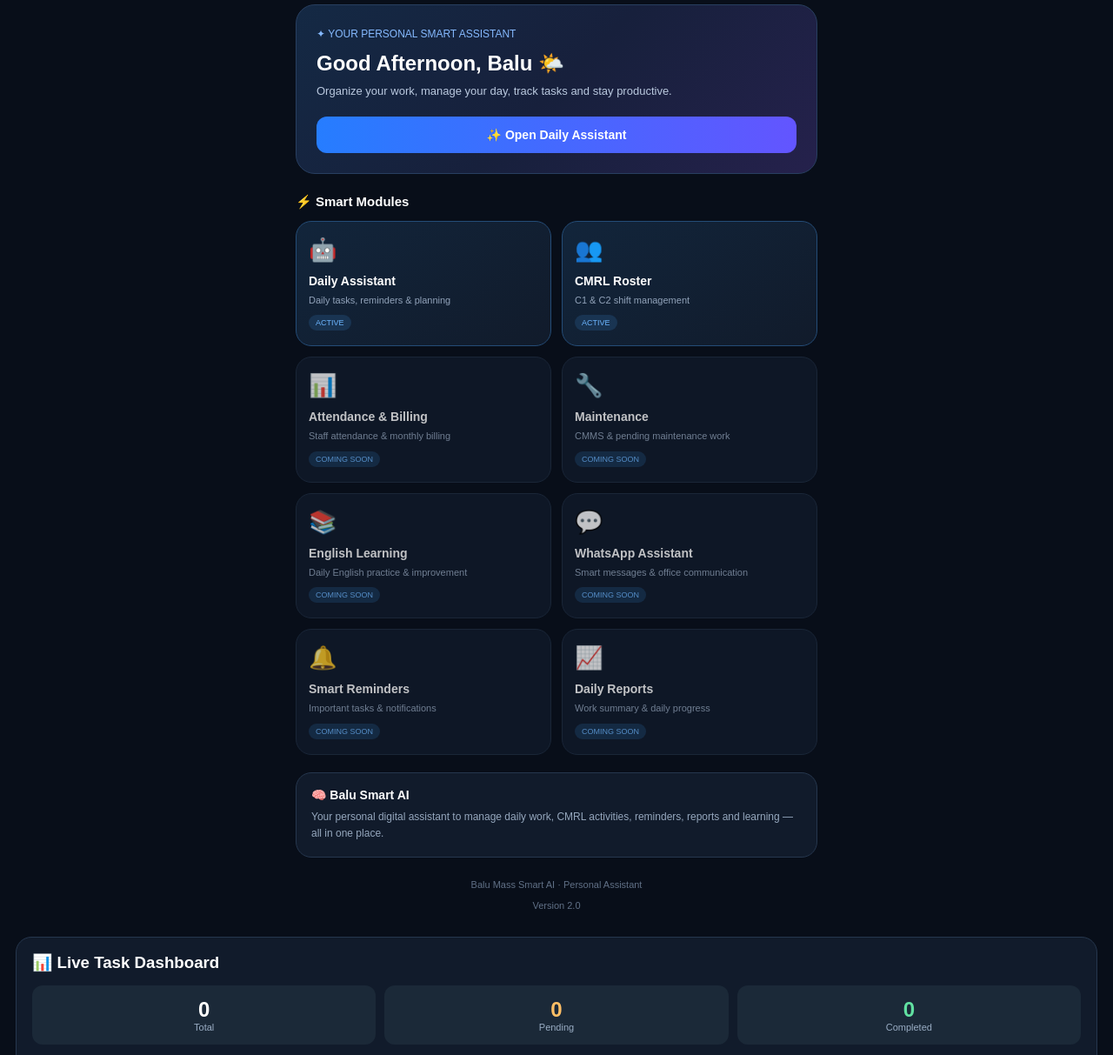
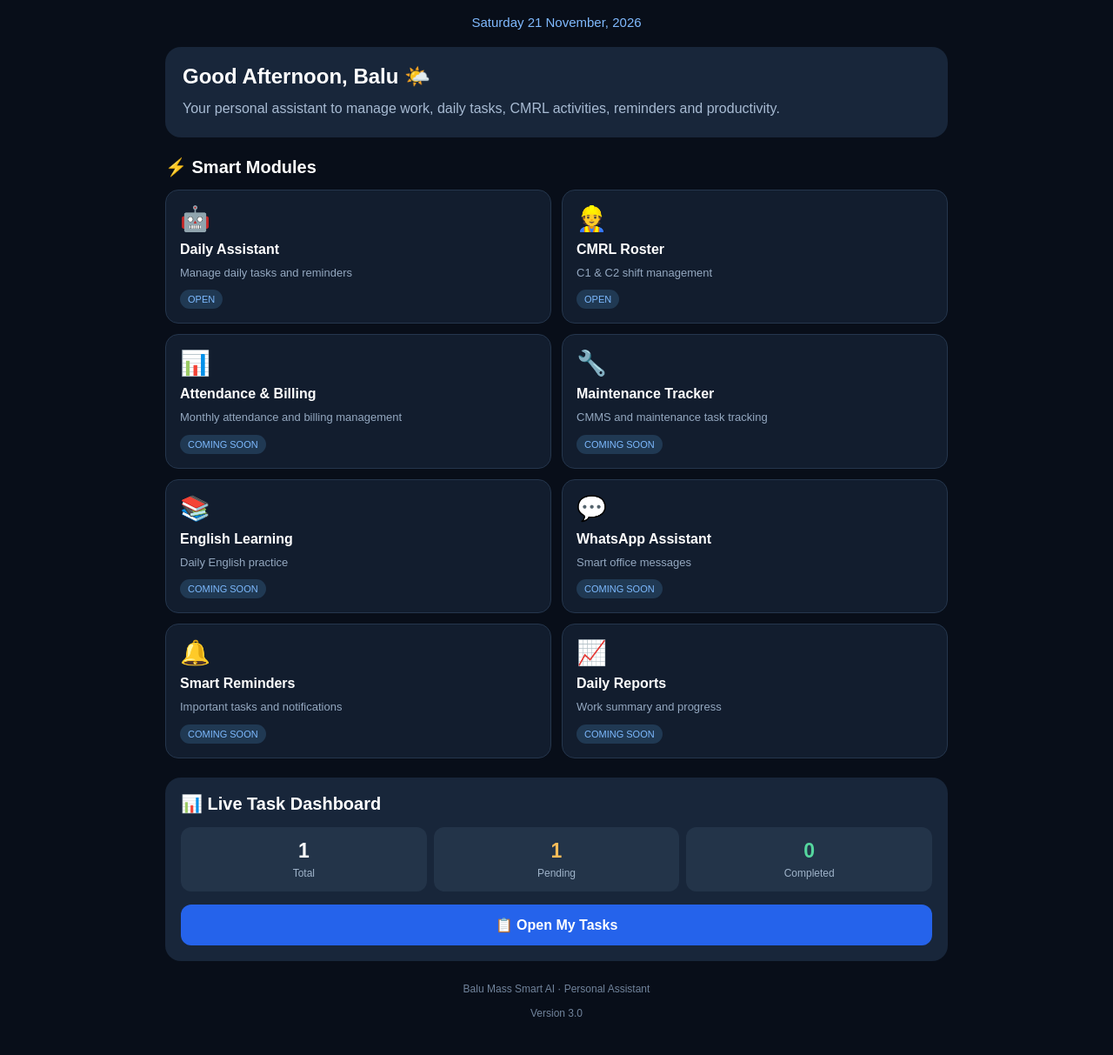
Before and after one commit to bbalu923-create/balu-mass-smart-ai, a plain HTML site: page index.html in a window 1280 px wide. Shown: the part 125-1338 px from the top of the page at 87% size. Drawn offline with Linux system fonts and the light colour scheme.

Commit message:
Update index.html

```diff
--- a/index.html
+++ b/index.html
@@ -1,4 +1,3 @@
-
 <!DOCTYPE html>
 <html lang="en">
 <head>
@@ -17,186 +16,172 @@ body {
   font-family: Arial, sans-serif;
   background: #080e19;
   color: white;
-    min-height: 100vh;
-    padding: 18px;
+  padding: 15px;
 }
 
 .container {
-    max-width: 600px;
+  max-width: 900px;
   margin: auto;
 }
 
 .header {
-    display: flex;
-    align-items: center;
-    gap: 12px;
-    margin-bottom: 25px;
-}
-
-.logo {
-    width: 55px;
-    height: 55px;
+  text-align: center;
+  background: #18263a;
+  padding: 25px 15px;
   border-radius: 18px;
-    background: linear-gradient(135deg, #1685ff, #674cff);
-    display: flex;
-    align-items: center;
-    justify-content: center;
-    font-size: 27px;
-    box-shadow: 0 0 25px #167cff33;
+  margin-bottom: 20px;
 }
 
 .header h1 {
-    font-size: 20px;
-    font-weight: 700;
+  font-size: 26px;
+  margin-bottom: 8px;
 }
 
 .header p {
-    color: #8c9db5;
-    font-size: 12px;
-    margin-top: 5px;
+  color: #a8bbd3;
 }
 
 .date {
-    color: #8c9db5;
-    font-size: 12px;
-    margin-bottom: 18px;
+  text-align: center;
+  color: #80baff;
+  margin-bottom: 20px;
+  font-size: 15px;
 }
 
 .welcome {
-    background: linear-gradient(135deg, #142944, #17203c, #25214c);
-    border: 1px solid #283f60;
-    border-radius: 22px;
-    padding: 23px;
-    margin-bottom: 22px;
-}
-
-.welcome small {
-    color: #86baff;
-    font-size: 12px;
+  background: #18263a;
+  border-radius: 18px;
+  padding: 20px;
+  margin-bottom: 20px;
 }
 
 .welcome h2 {
-    font-size: 24px;
-    margin: 12px 0 8px;
+  margin-bottom: 10px;
 }
 
 .welcome p {
-    color: #bac9df;
-    font-size: 13px;
+  color: #a8bbd3;
   line-height: 1.6;
 }
 
-.ai-button {
-    display: block;
-    text-decoration: none;
-    margin-top: 18px;
-    padding: 13px;
-    text-align: center;
-    border-radius: 12px;
-    background: linear-gradient(90deg, #267dff, #6355ff);
-    color: white;
-    font-weight: bold;
-    font-size: 14px;
+.section-title {
+  margin: 22px 0 14px;
+  font-size: 20px;
 }
 
-.section-title {
-    font-size: 15px;
-    margin: 23px 0 13px;
-}
-
-.grid {
+.modules {
   display: grid;
   grid-template-columns: repeat(2, 1fr);
   gap: 12px;
 }
 
 .card {
-    background: #111b2b;
-    border: 1px solid #202e42;
-    border-radius: 18px;
-    padding: 17px 14px;
-    min-height: 125px;
-    text-decoration: none;
-    color: white;
-    transition: 0.2s;
+  background: #121d2e;
+  border: 1px solid #25364d;
+  border-radius: 15px;
+  padding: 16px;
+  min-height: 145px;
 }
 
-.card:active {
-    transform: scale(0.97);
-}
-
-.card-icon {
-    font-size: 26px;
-    margin-bottom: 12px;
+.card .icon {
+  font-size: 28px;
+  margin-bottom: 10px;
 }
 
 .card h3 {
-    font-size: 14px;
-    margin-bottom: 6px;
+  font-size: 16px;
+  margin-bottom: 8px;
 }
 
 .card p {
-    font-size: 11px;
-    color: #92a3ba;
+  color: #94a8c0;
+  font-size: 13px;
   line-height: 1.5;
 }
 
-.active-card {
-    border-color: #244c77;
-    background: linear-gradient(145deg, #12253b, #111b2b);
+.status {
+  display: inline-block;
+  margin-top: 10px;
+  background: #203953;
+  color: #7dbaff;
+  padding: 5px 9px;
+  border-radius: 20px;
+  font-size: 11px;
 }
 
-.badge {
-    display: inline-block;
-    margin-top: 9px;
-    font-size: 9px;
-    color: #6db6ff;
-    background: #193452;
-    padding: 4px 8px;
-    border-radius: 20px;
+.card-button {
+  text-decoration: none;
+  color: white;
+  display: block;
 }
 
-.coming {
-    opacity: 0.75;
+.card-button:active {
+  transform: scale(0.98);
 }
 
-.quick-box {
-    margin-top: 20px;
-    background: #111b2b;
-    border: 1px solid #26374e;
+.dashboard {
+  background: #18263a;
   border-radius: 18px;
-    padding: 17px;
+  padding: 18px;
+  margin-top: 22px;
 }
 
-.quick-box h3 {
-    font-size: 14px;
-    margin-bottom: 8px;
+.dashboard h2 {
+  font-size: 20px;
+  margin-bottom: 15px;
 }
 
-.quick-box p {
-    color: #95a7bd;
+.stats {
+  display: grid;
+  grid-template-columns: repeat(3, 1fr);
+  gap: 8px;
+  margin-bottom: 15px;
+}
+
+.stat {
+  background: #233449;
+  padding: 14px 5px;
+  text-align: center;
+  border-radius: 12px;
+}
+
+.stat h3 {
+  font-size: 23px;
+  margin-bottom: 5px;
+}
+
+.stat p {
   font-size: 12px;
-    line-height: 1.6;
+  color: #9fb3c9;
+}
+
+.open-button {
+  display: block;
+  width: 100%;
+  text-decoration: none;
+  text-align: center;
+  background: #2563eb;
+  color: white;
+  padding: 14px;
+  border-radius: 12px;
+  font-weight: bold;
+  font-size: 16px;
 }
 
 .footer {
   text-align: center;
-    color: #607086;
-    font-size: 11px;
-    padding: 25px 0 10px;
+  margin: 25px 0;
+  color: #71849c;
+  font-size: 12px;
 }
 
-@media (max-width: 360px) {
-    body {
-        padding: 12px;
-    }
-
-    .welcome h2 {
-        font-size: 21px;
+@media (max-width: 400px) {
+  .header h1 {
+    font-size: 22px;
   }
 
   .card {
-        padding: 14px 11px;
+    padding: 13px;
   }
 }
 </style>
@@ -207,104 +192,116 @@ body {
 <div class="container">
 
 <header class="header">
-        <div class="logo">🤖</div>
-        <div>
-            <h1>BALU MASS SMART AI</h1>
+  <h1>🤖 BALU MASS SMART AI</h1>
   <p>Personal AI Control Center</p>
-        </div>
 </header>
 
 <div class="date" id="todayDate"></div>
 
 <section class="welcome">
-        <small>✦ YOUR PERSONAL SMART ASSISTANT</small>
   <h2 id="greeting">Welcome, Balu 👋</h2>
   <p>
-            Organize your work, manage your day,
-            track tasks and stay productive.
+    Your personal assistant to manage work, daily tasks,
+    CMRL activities, reminders and productivity.
   </p>
-
-        <a class="ai-button" href="daily.html">
-            ✨ Open Daily Assistant
-        </a>
 </section>
 
 <h2 class="section-title">⚡ Smart Modules</h2>
 
-    <div class="grid">
+<div class="modules">
 
-        <a href="daily.html" class="card active-card">
-            <div class="card-icon">🤖</div>
+<a class="card-button" href="daily.html">
+<div class="card">
+  <div class="icon">🤖</div>
   <h3>Daily Assistant</h3>
-            <p>Daily tasks, reminders & planning</p>
-            <span class="badge">ACTIVE</span>
+  <p>Manage daily tasks and reminders</p>
+  <span class="status">OPEN</span>
+</div>
 </a>
 
-        <a href="roster.html" class="card active-card">
-            <div class="card-icon">👥</div>
+<a class="card-button" href="roster.html">
+<div class="card">
+  <div class="icon">👷</div>
   <h3>CMRL Roster</h3>
   <p>C1 & C2 shift management</p>
-            <span class="badge">ACTIVE</span>
+  <span class="status">OPEN</span>
+</div>
 </a>
 
-        <div class="card coming">
-            <div class="card-icon">📊</div>
+<div class="card">
+  <div class="icon">📊</div>
   <h3>Attendance & Billing</h3>
-            <p>Staff attendance & monthly billing</p>
-            <span class="badge">COMING SOON</span>
+  <p>Monthly attendance and billing management</p>
+  <span class="status">COMING SOON</span>
 </div>
 
-        <div class="card coming">
-            <div class="card-icon">🔧</div>
-            <h3>Maintenance</h3>
-            <p>CMMS & pending maintenance work</p>
-            <span class="badge">COMING SOON</span>
+<div class="card">
+  <div class="icon">🔧</div>
+  <h3>Maintenance Tracker</h3>
+  <p>CMMS and maintenance task tracking</p>
+  <span class="status">COMING SOON</span>
 </div>
 
-        <div class="card coming">
-            <div class="card-icon">📚</div>
+<div class="card">
+  <div class="icon">📚</div>
   <h3>English Learning</h3>
-            <p>Daily English practice & improvement</p>
-            <span class="badge">COMING SOON</span>
+  <p>Daily English practice</p>
+  <span class="status">COMING SOON</span>
 </div>
 
-        <div class="card coming">
-            <div class="card-icon">💬</div>
+<div class="card">
+  <div class="icon">💬</div>
   <h3>WhatsApp Assistant</h3>
-            <p>Smart messages & office communication</p>
-            <span class="badge">COMING SOON</span>
+  <p>Smart office messages</p>
+  <span class="status">COMING SOON</span>
 </div>
 
-        <div class="card coming">
-            <div class="card-icon">🔔</div>
+<div class="card">
+  <div class="icon">🔔</div>
   <h3>Smart Reminders</h3>
-            <p>Important tasks & notifications</p>
-            <span class="badge">COMING SOON</span>
+  <p>Important tasks and notifications</p>
+  <span class="status">COMING SOON</span>
 </div>
 
-        <div class="card coming">
-            <div class="card-icon">📈</div>
+<div class="card">
+  <div class="icon">📈</div>
   <h3>Daily Reports</h3>
-            <p>Work summary & daily progress</p>
-            <span class="badge">COMING SOON</span>
+  <p>Work summary and progress</p>
+  <span class="status">COMING SOON</span>
 </div>
 
 </div>
 
-    <div class="quick-box">
-        <h3>🧠 Balu Smart AI</h3>
-        <p>
-            Your personal digital assistant to manage daily work,
-            CMRL activities, reminders, reports and learning —
-            all in one place.
-        </p>
+<div class="dashboard">
+  <h2>📊 Live Task Dashboard</h2>
+
+  <div class="stats">
+    <div class="stat">
+      <h3>1</h3>
+      <p>Total</p>
     </div>
 
-    <footer class="footer">
+    <div class="stat">
+      <h3 style="color:#ffbd59;">1</h3>
+      <p>Pending</p>
+    </div>
+
+    <div class="stat">
+      <h3 style="color:#55d69e;">0</h3>
+      <p>Completed</p>
+    </div>
+  </div>
+
+  <a class="open-button" href="daily.html">
+    📋 Open My Tasks
+  </a>
+</div>
+
+<div class="footer">
   Balu Mass Smart AI · Personal Assistant
   <br><br>
-        Version 2.0
-    </footer>
+  Version 3.0
+</div>
 
 </div>
 
@@ -314,13 +311,12 @@ const today = new Date();
 document.getElementById("todayDate").textContent =
   today.toLocaleDateString("en-IN", {
     weekday: "long",
-        year: "numeric",
+    day: "numeric",
     month: "long",
-        day: "numeric"
+    year: "numeric"
   });
 
 const hour = today.getHours();
-
 let greeting = "Welcome, Balu 👋";
 
 if (hour >= 5 && hour < 12) {
@@ -336,84 +332,5 @@ if (hour >= 5 && hour < 12) {
 document.getElementById("greeting").textContent = greeting;
 </script>
 
-
-<!-- SMART LIVE DASHBOARD -->
-<div id="liveDashboard" style="
-margin:20px 0;
-padding:18px;
-background:#111b2b;
-border:1px solid #26374e;
-border-radius:18px;
-">
-<h3 style="margin-bottom:15px;">📊 Live Task Dashboard</h3>
-
-<div style="
-display:grid;
-grid-template-columns:repeat(3,1fr);
-gap:10px;
-text-align:center;
-">
-
-<div style="background:#1b2938;padding:14px 5px;border-radius:12px;">
-<div id="dashTotal" style="font-size:24px;font-weight:bold;">0</div>
-<div style="font-size:11px;color:#9aadc4;">Total</div>
-</div>
-
-<div style="background:#1b2938;padding:14px 5px;border-radius:12px;">
-<div id="dashPending" style="font-size:24px;font-weight:bold;color:#ffbf66;">0</div>
-<div style="font-size:11px;color:#9aadc4;">Pending</div>
-</div>
-
-<div style="background:#1b2938;padding:14px 5px;border-radius:12px;">
-<div id="dashCompleted" style="font-size:24px;font-weight:bold;color:#61e0a1;">0</div>
-<div style="font-size:11px;color:#9aadc4;">Completed</div>
-</div>
-
-</div>
-
-<div style="margin-top:15px;">
-<a href="daily.html" style="
-display:block;
-padding:12px;
-text-align:center;
-background:#246fff;
-color:white;
-text-decoration:none;
-border-radius:12px;
-font-weight:bold;
-">📋 Open My Tasks</a>
-</div>
-</div>
-
-<script>
-(function() {
-    const KEY = "balu_daily_assistant_tasks_v2";
-
-    function updateDashboard() {
-        let tasks = [];
-
-        try {
-            tasks = JSON.parse(localStorage.getItem(KEY) || "[]");
-            if (!Array.isArray(tasks)) tasks = [];
-        } catch(e) {
-            tasks = [];
-        }
-
-        const total = tasks.length;
-        const completed = tasks.filter(t => t.completed).length;
-        const pending = total - completed;
-
-        document.getElementById("dashTotal").textContent = total;
-        document.getElementById("dashPending").textContent = pending;
-        document.getElementById("dashCompleted").textContent = completed;
-    }
-
-    updateDashboard();
-
-    window.addEventListener("storage", updateDashboard);
-    setInterval(updateDashboard, 2000);
-})();
-</script>
-<!-- END SMART LIVE DASHBOARD -->
-
+</body>
 </html>
```
Lines whose indentation alone changed are shown as unchanged.
